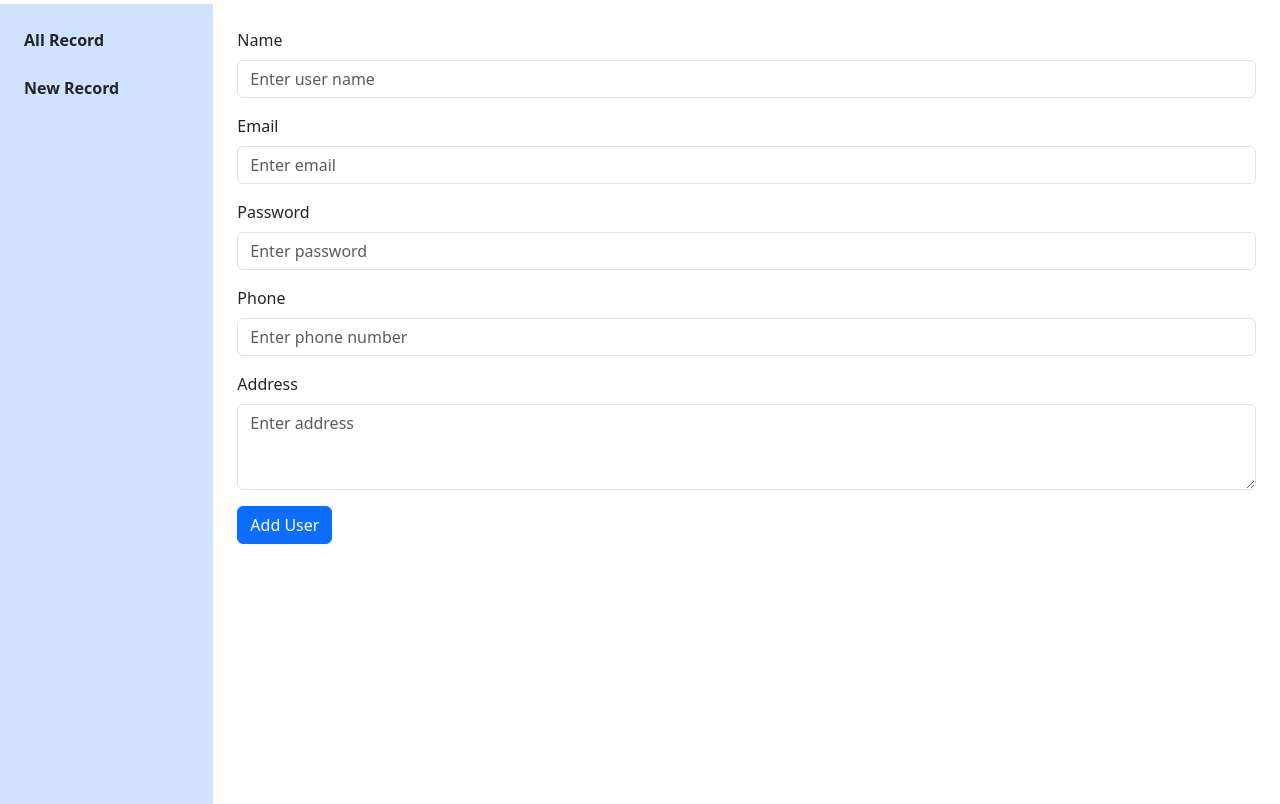
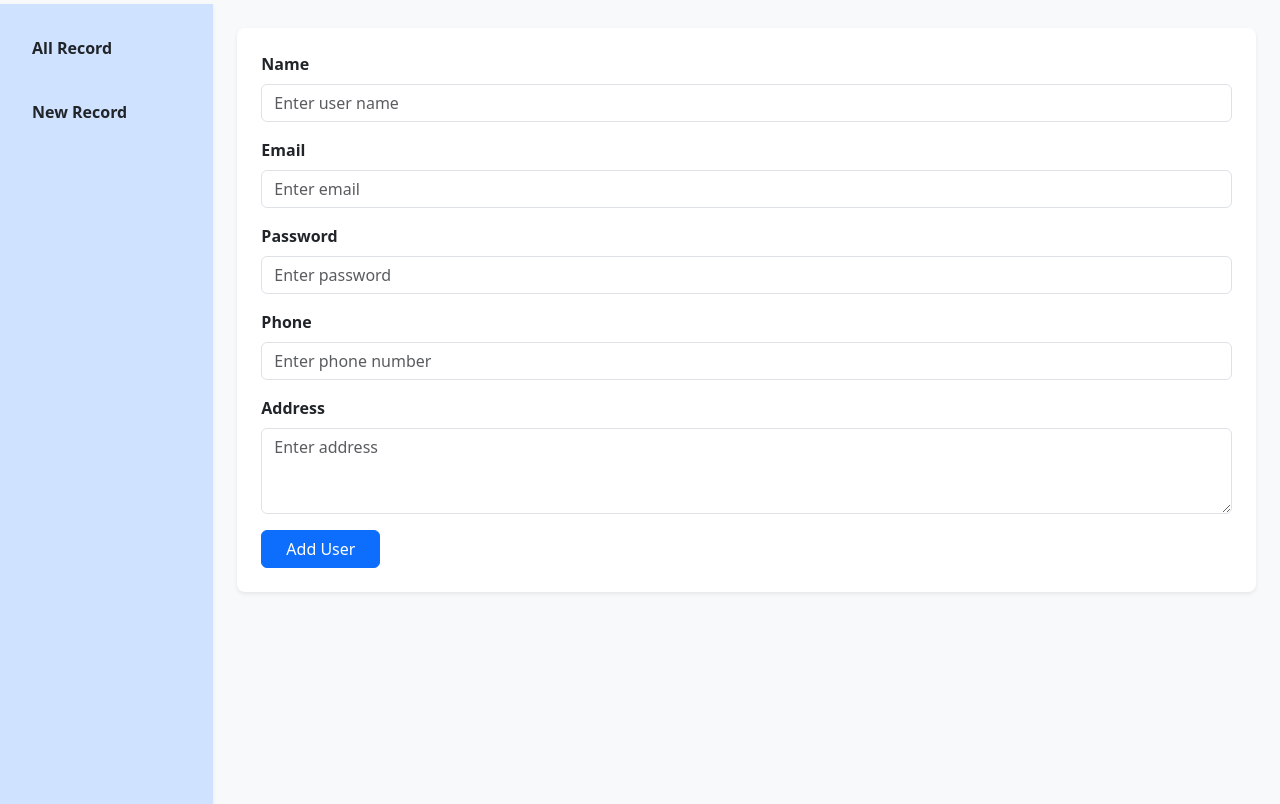
Before and after one commit to k-ahmad/dashboard-bootstrap, a plain HTML site: page add_new.html in a window 1280 px wide. Drawn offline with nearby package versions, Linux system fonts and the light colour scheme.

Commit message:
update code

```diff
--- a/add_new.html
+++ b/add_new.html
@@ -3,39 +3,46 @@
   <head>
     <meta charset="utf-8" />
     <meta name="viewport" content="width=device-width, initial-scale=1" />
+
     <title>New User</title>
+
     <link
       href="https://cdn.jsdelivr.net/npm/bootstrap@5.3.8/dist/css/bootstrap.min.css"
       rel="stylesheet"
       integrity="sha384-sRIl4kxILFvY47J16cr9ZwB07vP4J8+LH7qKQnuqkuIAvNWLzeN8tE5YBujZqJLB"
       crossorigin="anonymous"
     />
+
     <link rel="stylesheet" href="./assets/css/style.css" />
   </head>
-  <body>
+
+  <body class="bg-light">
     <div class="container-fluid">
-      <div class="row mt-1">
-        <div class="col-12 col-md-2 bg-primary-subtle min-vh-100 p-3">
+      <div class="row min-vh-100 mt-1">
+        <!-- Sidebar -->
+        <div class="col-12 col-md-2 bg-primary-subtle min-vh-100 p-3 shadow-sm">
           <div class="d-flex flex-column gap-2">
             <a
               href="index.html"
-              class="sidebar-link text-dark text-decoration-none px-2 py-2 rounded fw-semibold"
+              class="sidebar-link text-dark text-decoration-none px-3 py-3 rounded-3 fw-semibold"
             >
               All Record
             </a>
+
             <a
               href="add_new.html"
-              class="sidebar-link text-dark text-decoration-none px-2 py-2 rounded fw-semibold"
+              class="sidebar-link text-dark text-decoration-none px-3 py-3 rounded-3 fw-semibold"
             >
               New Record
             </a>
           </div>
         </div>
 
-        <div class="col-12 col-md-10 p-4">
+        <div class="col-12 col-md-10 p-2 p-md-3 p-lg-4">
+          <div class="bg-white rounded-3 shadow-sm p-3 p-md-4">
             <form id="userForm">
               <div class="mb-3">
-              <label for="name" class="form-label"> Name </label>
+                <label for="name" class="form-label fw-semibold"> Name </label>
 
                 <input
                   type="text"
@@ -48,7 +55,9 @@
               </div>
 
               <div class="mb-3">
-              <label for="email" class="form-label"> Email </label>
+                <label for="email" class="form-label fw-semibold">
+                  Email
+                </label>
 
                 <input
                   type="email"
@@ -61,7 +70,9 @@
               </div>
 
               <div class="mb-3">
-              <label for="password" class="form-label"> Password </label>
+                <label for="password" class="form-label fw-semibold">
+                  Password
+                </label>
 
                 <input
                   type="password"
@@ -72,8 +83,11 @@
                   required
                 />
               </div>
+
               <div class="mb-3">
-              <label for="phone" class="form-label"> Phone </label>
+                <label for="phone" class="form-label fw-semibold">
+                  Phone
+                </label>
 
                 <input
                   type="text"
@@ -86,7 +100,9 @@
               </div>
 
               <div class="mb-3">
-              <label for="address" class="form-label"> Address </label>
+                <label for="address" class="form-label fw-semibold">
+                  Address
+                </label>
 
                 <textarea
                   class="form-control"
@@ -97,8 +113,12 @@
                   required
                 ></textarea>
               </div>
-            <button type="submit" class="btn btn-primary">Add User</button>
+
+              <button type="submit" class="btn btn-primary px-4">
+                Add User
+              </button>
             </form>
+          </div>
         </div>
       </div>
     </div>
```
Also changed, not shown: index.html (+17 -8 lines). Lines whose indentation alone changed are shown as unchanged.
